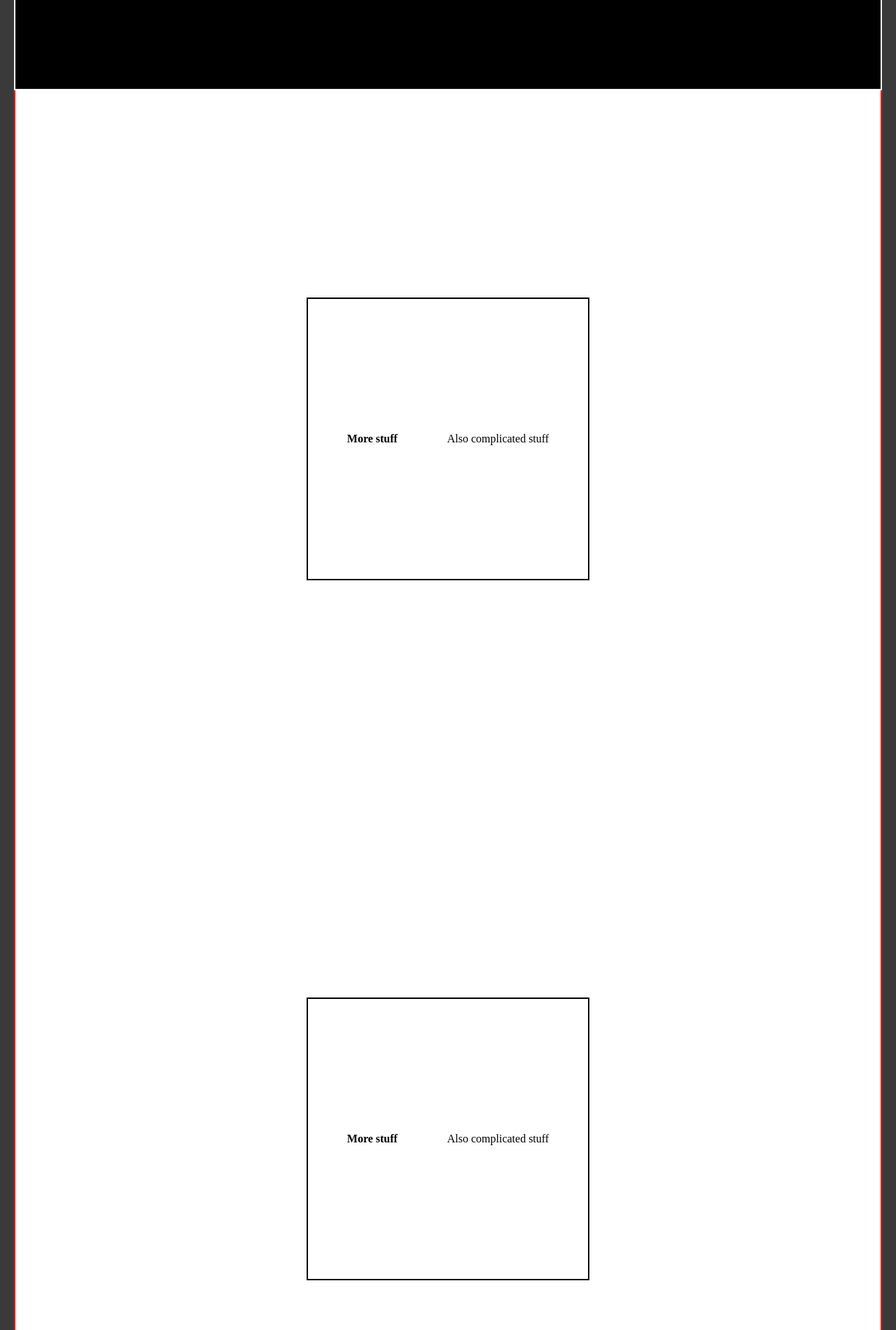
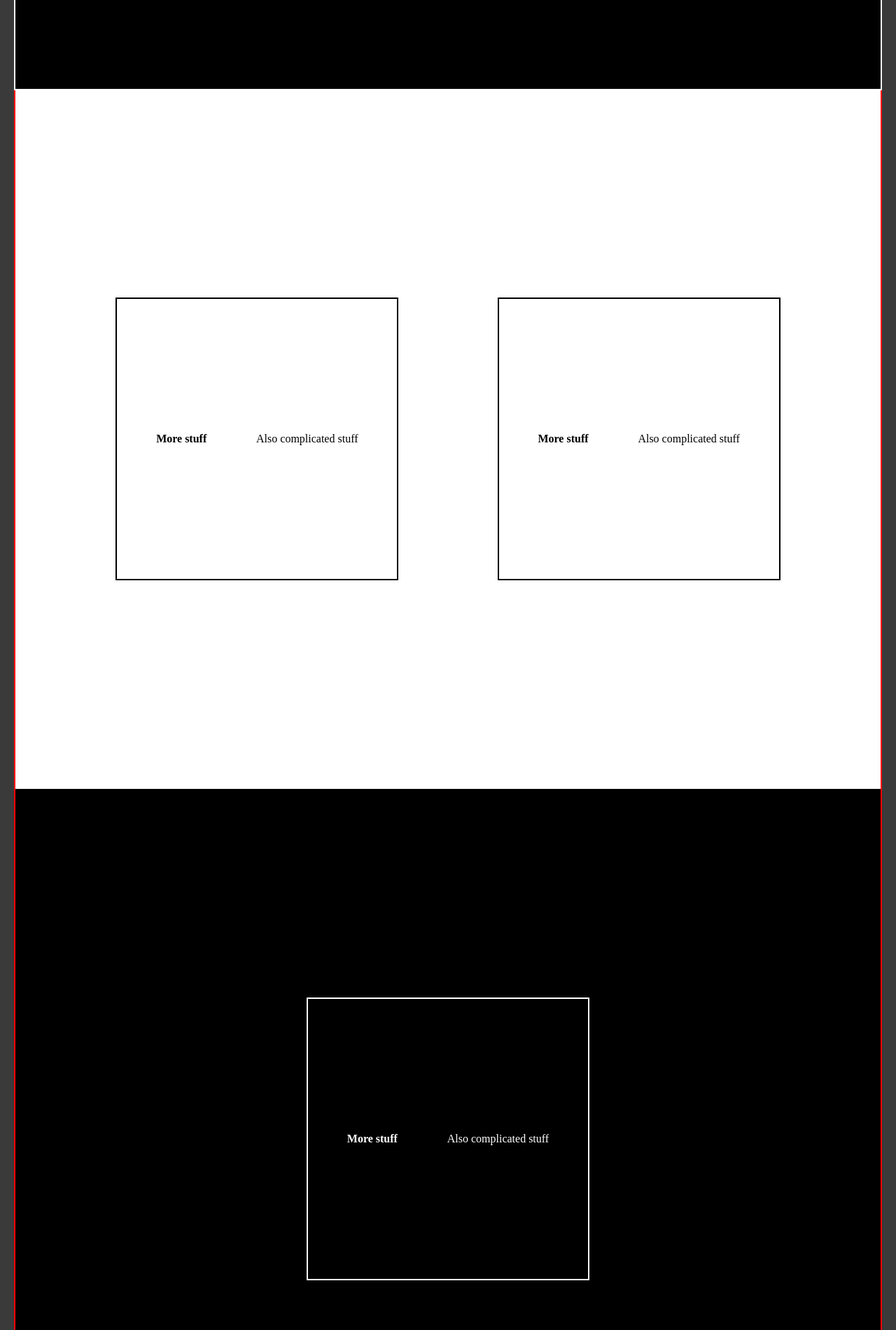
Before and after one commit to mantaCrew/My-Progress, a plain HTML site: page changes/index.html in a window 1280 px wide. Shown: the part 2600-4500 px from the top of the page at 70% size. Drawn offline with Linux system fonts and the light colour scheme.

Commit message:
The layout of a better looking site
Definitely much more what I was going for the first time
around. Found the /*</div> that snuck its way in there.
Fixed the issue I was having and successfully got the
squares side by side.
We are doing okay :D

```diff
--- a/changes/css/style.css
+++ b/changes/css/style.css
@@ -166,7 +166,7 @@ ol {
     }
 
     .fourthBox {
-        background-color: white;
+        background-color: black;
         display:flex;
         min-height: 1000px;
         justify-content: center;
@@ -174,8 +174,9 @@ ol {
     }
 
     .mee {
-        outline: 2px solid black;
+        outline: 2px solid white;
         display:flex;
+        color: white;
         gap:15px;
         min-height:400px;
         min-width: 400px;
@@ -183,6 +184,8 @@ ol {
         align-items:center;
     }
     .stacked {
+        background-color: white;
         display: flex;
         flex-direction: row;
+        justify-content: space-evenly;
     }
--- a/changes/index.html
+++ b/changes/index.html
@@ -58,7 +58,7 @@
                 <p>Complicated stuff</p>
             </div>
         </div>
-        <div class="stacked"></div>
+        <div class="stacked">
             <div class="secondBox">
                 <div class="hee">
                     <h4>More stuff</h4>
```
